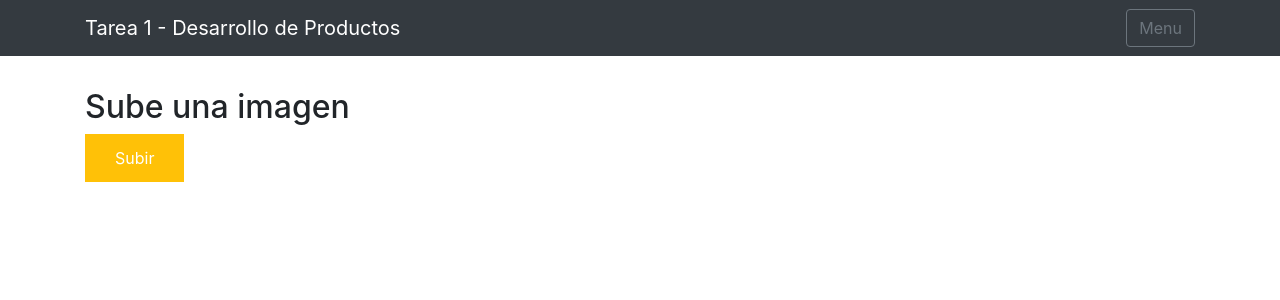
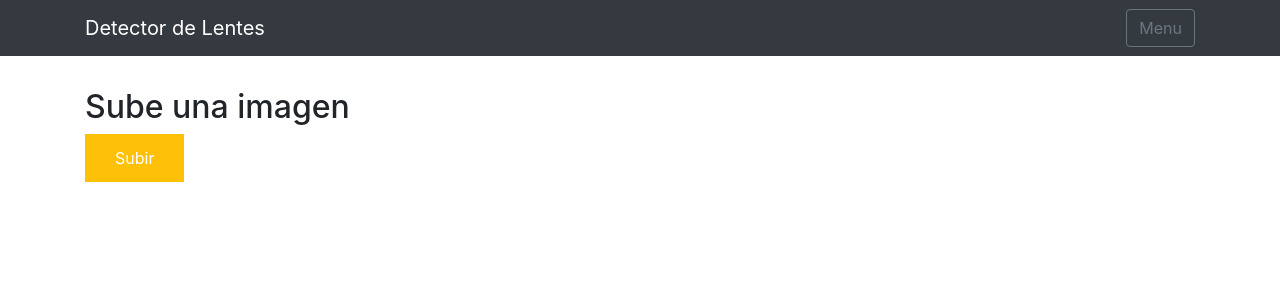
Before and after one commit to sportltda/productodatos_sport, a Flask app: page / in a window 1280 px wide. Shown: the top 300 px of the page. Run offline with Flask 2, Linux system fonts and the light colour scheme; parts of the project's set-up code (start-up, migrations or seed data) failed here and were passed over; some libraries are stand-ins or nearby versions.

Commit message:
Update base.html

```diff
--- a/templates/base.html
+++ b/templates/base.html
@@ -15,7 +15,7 @@
 <body>
     <nav class="navbar navbar-dark bg-dark">
         <div class="container">
-            <a class="navbar-brand" href="#">Tarea 1 - Desarrollo de Productos</a>
+            <a class="navbar-brand" href="#">Detector de Lentes</a>
             <button class="btn btn-outline-secondary my-2 my-sm-0" type="submit">Menu</button>
         </div>
     </nav>
```
